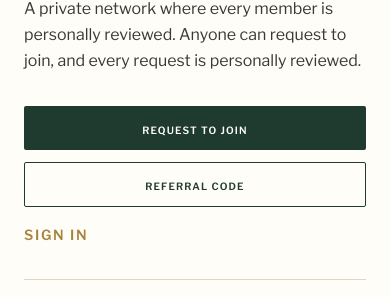
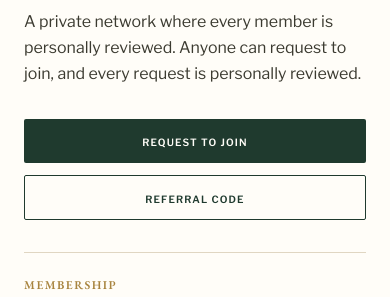
Before and after one commit to richardosika/frontdoor-prototype, a Next.js app in the folder app/: page / in a window 390 px wide. Shown: the part 224-521 px from the top of the page. Built offline with nearby package versions, Linux system fonts and the light colour scheme; no server answers.

Commit message:
Join card: remove Sign in link (sign in stays on the homepage)

```diff
--- a/app/src/components/landing-start.tsx
+++ b/app/src/components/landing-start.tsx
@@ -2,18 +2,13 @@
 
 import Link from "next/link";
 import { btn, btnOutline } from "@/components/ui";
-import { memberLoginHref } from "@/lib/session-gate";
 
-export function LandingStart({ signedIn = false }: { signedIn?: boolean }) {
+/** Join card actions. Sign in lives on the public homepage header, not here. */
+export function LandingStart(_props: { signedIn?: boolean } = {}) {
   return (
-    <>
-      <div className="mt-8 flex flex-col gap-3 sm:flex-row">
-        <Link href="/join" className={btn}>Request to join</Link>
-        <Link href="/join/code" className={btnOutline}>Referral code</Link>
-      </div>
-      <p className="mt-4">
-        <Link href={memberLoginHref(signedIn)} className="text-sm font-semibold uppercase tracking-[0.12em] text-brass">Sign in</Link>
-      </p>
-    </>
+    <div className="mt-8 flex flex-col gap-3 sm:flex-row">
+      <Link href="/join" className={btn}>Request to join</Link>
+      <Link href="/join/code" className={btnOutline}>Referral code</Link>
+    </div>
   );
 }
```
